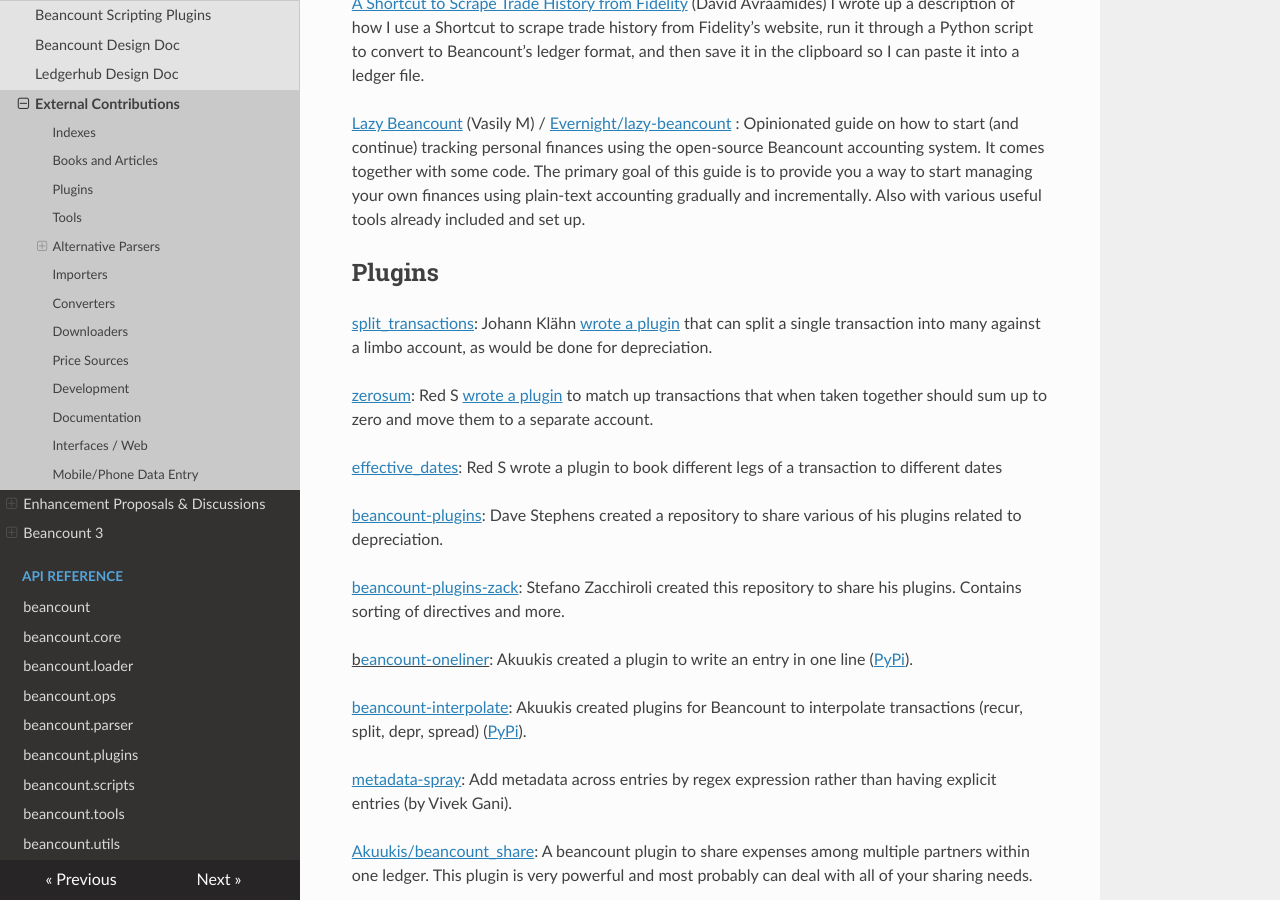
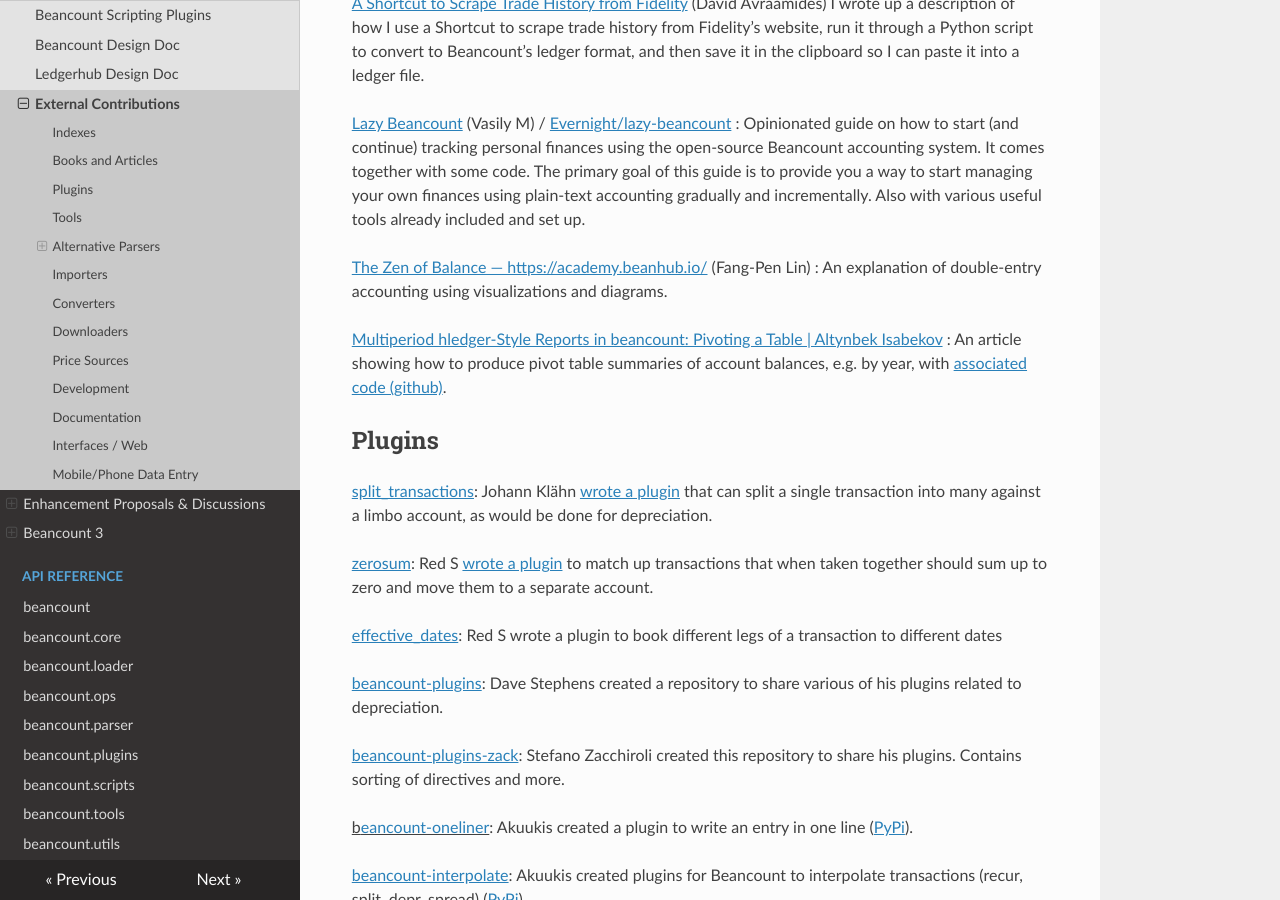
Before and after one commit to beancount/docs, an MkDocs documentation site: the page built from docs/external_contributions.md, in a window 1280 px wide and 900 px high, scrolled down 984 px. Built offline with MkDocs 1.6.1, drawn with Linux system fonts in a browser that asks for light colours; some of the changed text lies outside the part shown.

Commit message:
Re-generate docs

```diff
--- a/docs/external_contributions.md
+++ b/docs/external_contributions.md
@@ -27,6 +27,10 @@
 [<u>A Shortcut to Scrape Trade History from Fidelity</u>](https://noisysignal.com/trade_hist_shortcut/) (David Avraamides) I wrote up a description of how I use a Shortcut to scrape trade history from Fidelity’s website, run it through a Python script to convert to Beancount’s ledger format, and then save it in the clipboard so I can paste it into a ledger file.
 
 [<u>Lazy Beancount</u>](https://lazy-beancount.xyz/) (Vasily M) / [<u>Evernight/lazy-beancount</u>](https://github.com/Evernight/lazy-beancount) : Opinionated guide on how to start (and continue) tracking personal finances using the open-source Beancount accounting system. It comes together with some code. The primary goal of this guide is to provide you a way to start managing your own finances using plain-text accounting gradually and incrementally. Also with various useful tools already included and set up.
+
+[<u>The Zen of Balance — https://academy.beanhub.io/</u>](https://academy.beanhub.io/) (Fang-Pen Lin) : An explanation of double-entry accounting using visualizations and diagrams.
+
+[<u>Multiperiod hledger-Style Reports in beancount: Pivoting a Table | Altynbek Isabekov</u>](https://www.isabekov.pro/multiperiod-hledger-style-reports-in-beancount-pivoting-a-table/) : An article showing how to produce pivot table summaries of account balances, e.g. by year, with [<u>associated code (github)</u>](https://github.com/isabekov/beancount-multiperiod-reports).
 
 ## Plugins<a id="plugins"></a>
 
@@ -131,6 +135,10 @@
 [<u>jcornaz/beancount-parser</u>](https://github.com/jcornaz/beancount-parser) (Jonathan Cornaz): A beancount file parser library for Rust. Uses nom.
 
 [<u>beancount\_parser\_lima</u>](https://docs.rs/beancount-parser-lima/latest/beancount_parser_lima/) (Simon Guest): A zero-copy parser for Beancount in Rust. It is intended to be a complete implementation of the Beancount file format, except for those parts which are deprecated and other features as documented here (in a list which may not be comprehensive). Uses [<u>Logos</u>](https://docs.rs/logos/latest/logos/), [<u>Chumsky</u>](https://docs.rs/chumsky/latest/chumsky/), and [<u>Ariadne</u>](https://docs.rs/ariadne/latest/ariadne/).
+
+### Emacs Lisp<a id="emacs-lisp"></a>
+
+[<u>trs-80/beancount-txn-elisp/</u>](https://sr.ht/~trs-80/beancount-txn-elisp/) : beancount-txn-elisp: A library to read/parse and write/insert individual Beancount transactions, implemented in Emacs Lisp.
 
 ## Importers<a id="importers"></a>
 
```
Also changed, not shown: docs/beancount_scripting_plugins.md (+1 -1 lines), docs/beancount_v3.md (+1 -1 lines), docs/beancount_scripting_plugins/media/4117596158f0642dae7becf17be7a89f169bf4a0.png (deleted), docs/beancount_scripting_plugins/media/6bbbdc0339d6207eab9d578bc1fc954db96ed97d.png (added), docs/beancount_v3/media/b738066dfe69a152d18f2d828ca1663cc0b29a93.png (added), docs/beancount_v3/media/c8e76e1f74eeaba6ecb79f612719f105efac6b88.png (deleted).
